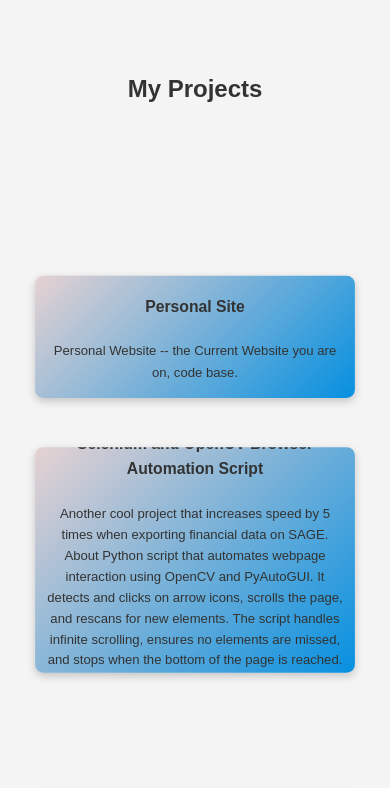
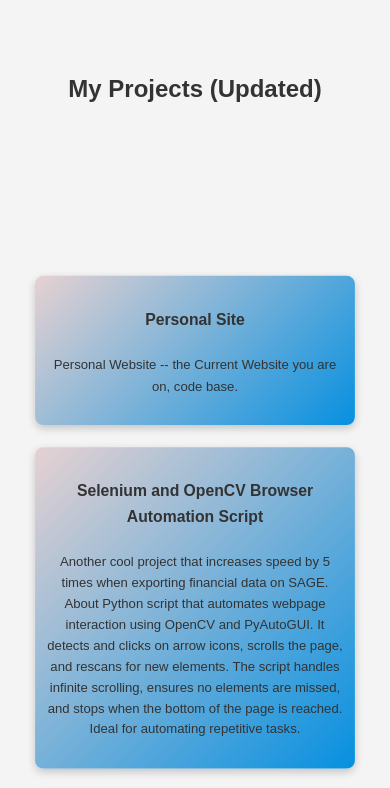
Before and after one commit to AnthonyBarbaro/PersonalSite, a React (Create React App) app: page /projects in a window 390 px wide. Shown: the top 788 px of the page. Built offline with nearby package versions, Linux system fonts and the light colour scheme.

Commit message:
Update Projects for better responsiveness and hover effect

```diff
--- a/src/pages/Projects.js
+++ b/src/pages/Projects.js
@@ -1,14 +1,14 @@
 import React from 'react';
-import ProjectCard from '../components/ProjectCard'; // Ensure this component exists and works
-import projectData from '../data'; // Import your project data from data.js
-import '../styles/projects.css'; // Import your CSS styles for the Projects section
+import ProjectCard from '../components/ProjectCard';
+import projectData from '../data';
+import '../styles/projects.css';
 
 function Projects() {
   return (
     <div className="projects-section" id="projects">
-      <h2>My Projects</h2>
+      <h2>My Projects (Updated)</h2>
       <div className="projects-list">
-        {projectData.map((project, index) => (
+        {projectData.map((project) => (
           <ProjectCard key={project.id} project={project} />
         ))}
       </div>
--- a/src/styles/projects.css
+++ b/src/styles/projects.css
@@ -1,33 +1,50 @@
+/* Parent container for the Projects section */
 .projects-section {
-  /* Remove the min-height to allow the section to expand dynamically */
   display: flex;
   flex-direction: column;
-  justify-content: center;
   align-items: center;
   padding: 50px;
   box-sizing: border-box;
 }
 
+/* Grid layout for project cards */
 .projects-list {
   display: grid;
+  /* The auto-fit/minmax ensures responsive columns */
   grid-template-columns: repeat(auto-fit, minmax(300px, 1fr));
   gap: 40px;
   max-width: 1200px;
   width: 100%;
-  /* Allow the section to expand vertically if cards overflow */
 }
 
+/* Project card styling */
+.project-card {
+  background: linear-gradient(135deg, rgba(150, 14, 14, 0.15), rgb(6, 144, 224));
+  padding: 50px 30px;
+  border-radius: 10px;
+  text-align: center;
+  transition: transform 0.3s ease, box-shadow 0.3s ease;
+  box-shadow: 0px 5px 15px rgba(0, 0, 0, 0.5);
 
+  /* Allow the card to grow with its content */
+  height: auto;
+  display: flex;
+  flex-direction: column;
+  justify-content: center;
+}
 
+/* Hover effect: scale and shadow, but keep text visible */
 .project-card:hover {
   transform: scale(1.05);
   box-shadow: 0px 8px 20px rgba(0, 0, 0, 0.7);
 }
 
+/* Keep text and links visible on hover */
 .project-card h3,
 .project-card p,
 .project-card a {
   transition: opacity 0.3s ease;
+  opacity: 1; /* Ensure it's fully visible */
 }
 
 .project-card iframe {
@@ -38,20 +55,20 @@
   left: 0;
   opacity: 0;
   transition: opacity 0.3s ease;
-  pointer-events: none; /* Prevent iframe from capturing hover events */
+  pointer-events: none;
   border: none;
 }
 
-.project-card:hover h3,
-.project-card:hover p,
-.project-card:hover a {
-  opacity: 0;
-}
+/* Optional: if you want to show the iframe on hover,
+   remove or adjust the fade-out of text.
+   Below, we keep the text and iframe separate.
+   You could do something like:
+   .project-card:hover iframe {
+     opacity: 1;
+   }
+*/
 
-.project-card:hover iframe {
-  opacity: 1;
-}
-
+/* Link styling */
 .view-project-link {
   color: #ffcc00;
   text-decoration: none;
@@ -63,10 +80,10 @@
   color: #ffa500;
 }
 
-/* Mobile-specific styles */
+/* ----- Mobile Responsive Styles ----- */
 @media (max-width: 768px) {
   .projects-list {
-    grid-template-columns: 1fr; /* Stack project cards vertically on mobile */
+    grid-template-columns: 1fr; /* Stack cards vertically on mobile */
   }
 
   .project-card {
@@ -88,6 +105,6 @@
   }
 
   .project-card iframe {
-    height: 200px; /* Set a reasonable height for iframe on mobile */
+    height: 200px; /* Example size for mobile if used */
   }
 }
```
Also changed, not shown: 1 other file (tests, documents, lock files or other folders).
